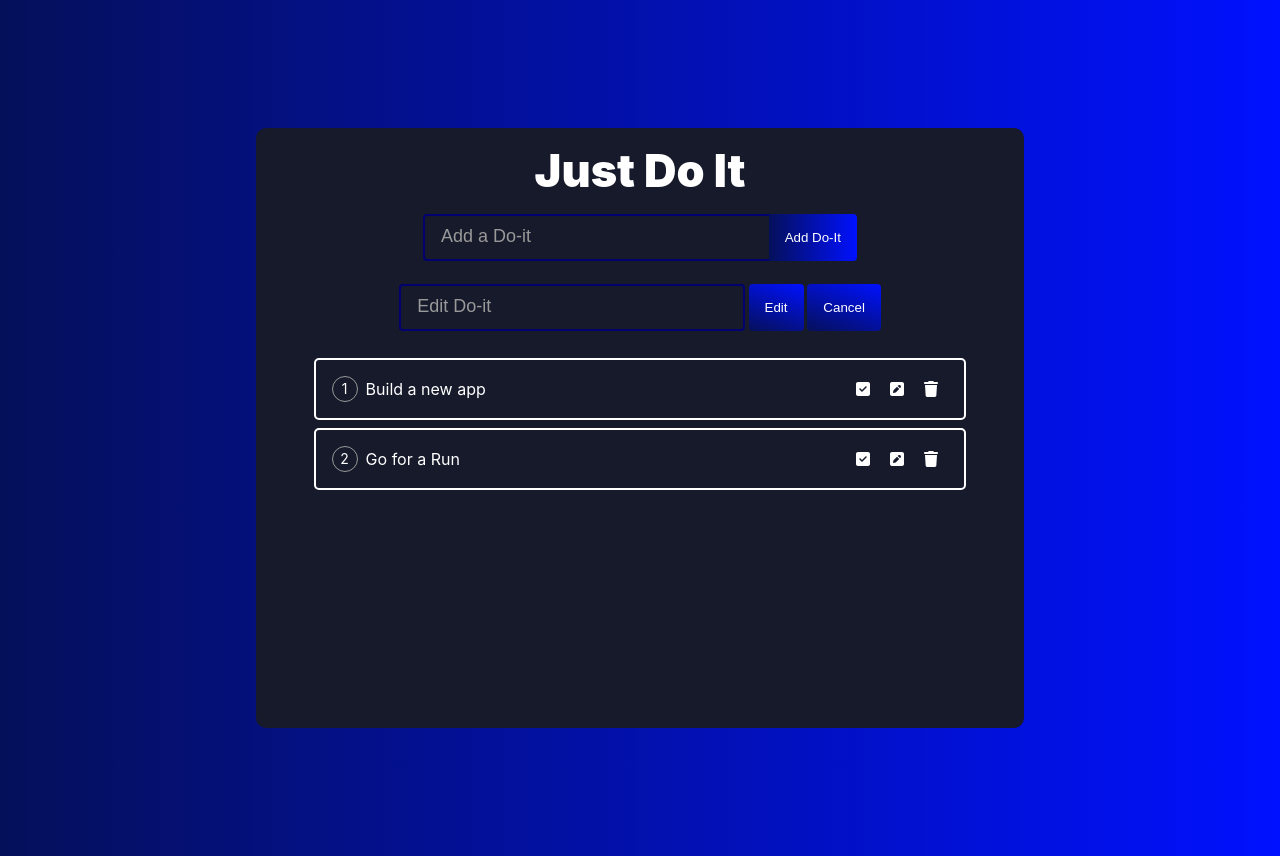
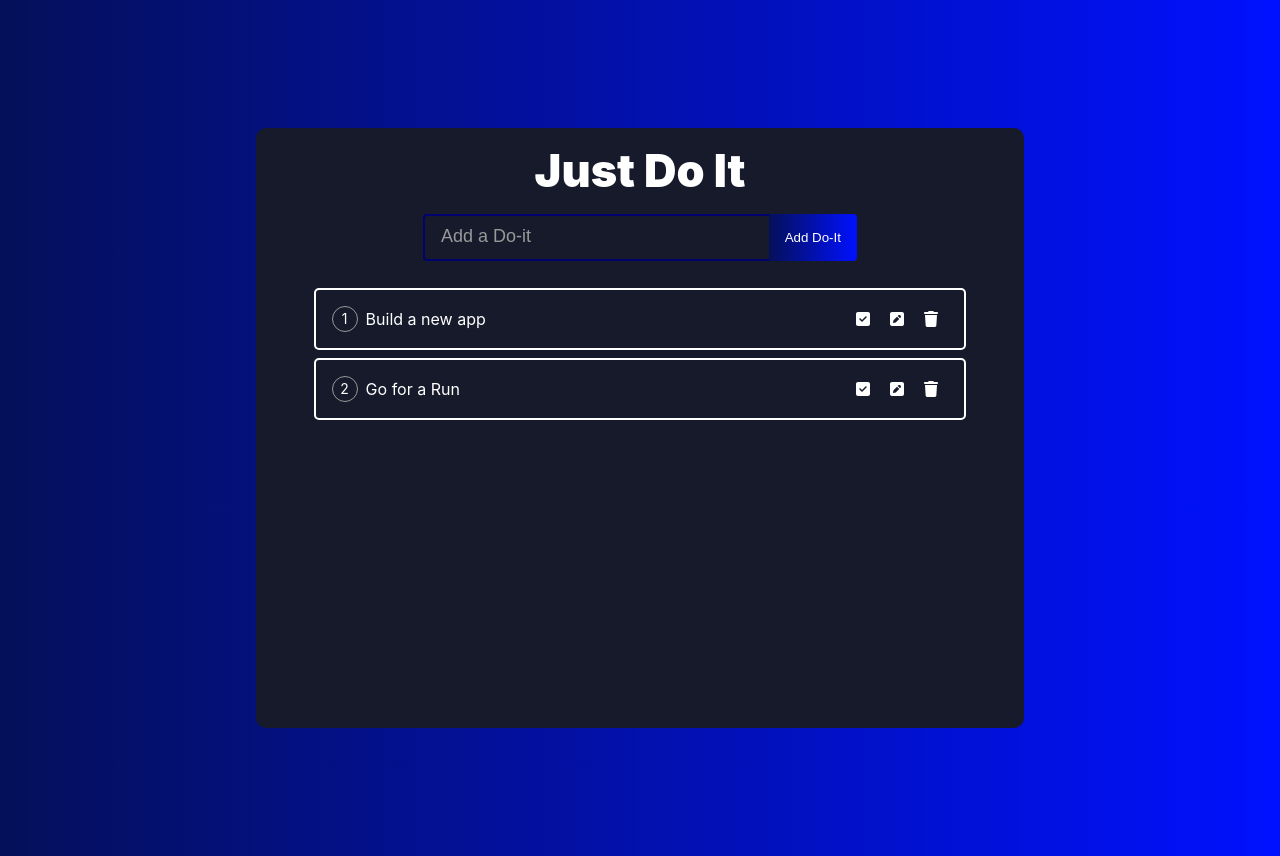
Before and after one commit to JubzCodes/Do-it, a React (Create React App) app: page / in a window 1280 px wide. Built offline with nearby package versions, Linux system fonts and the light colour scheme.

Commit message:
fix form rendering

```diff
--- a/src/App.js
+++ b/src/App.js
@@ -92,6 +92,26 @@ function App() {
   return (
     <div className="app">
       <h1 className="title">Just Do It</h1>
+
+      {editTask && editTask ? (
+        <form onSubmit={edit} className="doit-form">
+          <input
+            placeholder="Edit Do-it"
+            value={editTask && editTask.label}
+            onChange={(e) => {
+              handleEdit(e);
+            }}
+            name="text"
+            className="doit-edit-input"
+          />
+          <button onClick={edit} className="doit-edit-button">
+            Edit
+          </button>
+          <button onClick={cancel} className="doit-cancel-button">
+            Cancel
+          </button>
+        </form>
+      ) : (
         <form onSubmit={handleSubmit} className="doit-form">
           <input
             placeholder="Add a Do-it"
@@ -104,22 +124,8 @@ function App() {
             Add Do-It
           </button>
         </form>
+      )}
 
-      <form onSubmit={edit} className="doit-form">
-        <input
-          placeholder="Edit Do-it"
-          value={ editTask && editTask.label}
-          onChange={(e) => {handleEdit(e)}}
-          name="text"
-          className="doit-edit-input"
-        />
-        <button onClick={edit} className="doit-edit-button">
-          Edit
-        </button>
-        <button onClick={cancel} className="doit-cancel-button">
-          Cancel
-        </button>
-      </form>
 
       {doIt &&
         doIt
@@ -143,11 +149,16 @@ function App() {
                     </span>
 
                     {task.status ? null : (
-                      <span title="Edit" onClick={() => setEditTask({
+                      <span
+                        title="Edit"
+                        onClick={() =>
+                          setEditTask({
                             id: task.id,
                             label: task.label,
-                        status: task.status ? true : false
-                      })}>
+                            status: task.status ? true : false,
+                          })
+                        }
+                      >
                         <FontAwesomeIcon icon={faPenSquare} />{" "}
                       </span>
                     )}
```
Lines whose indentation alone changed are shown as unchanged.
